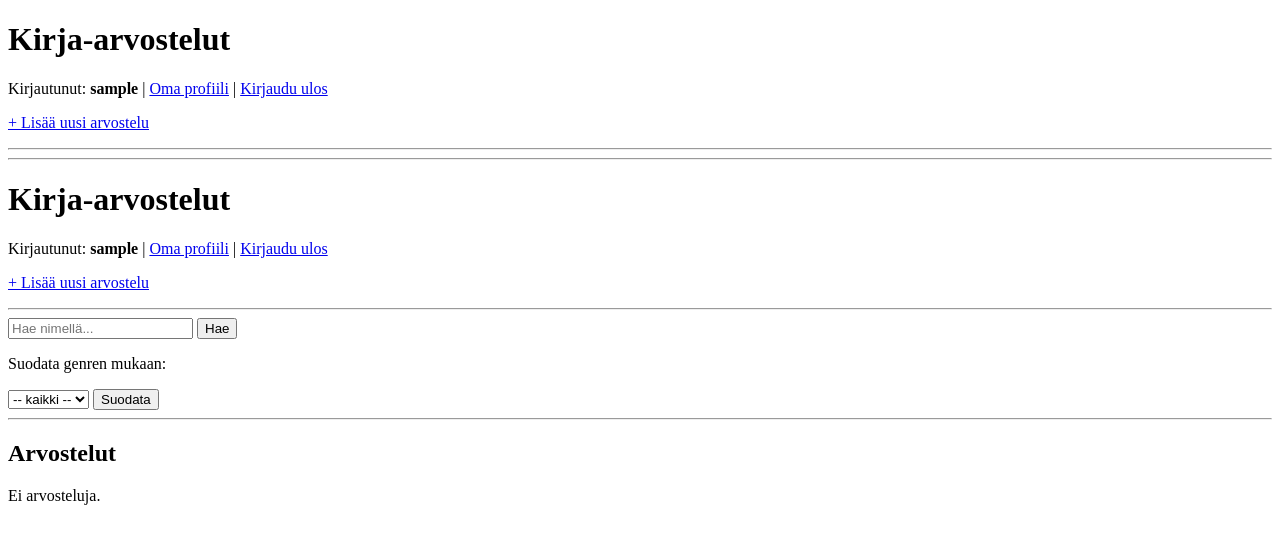
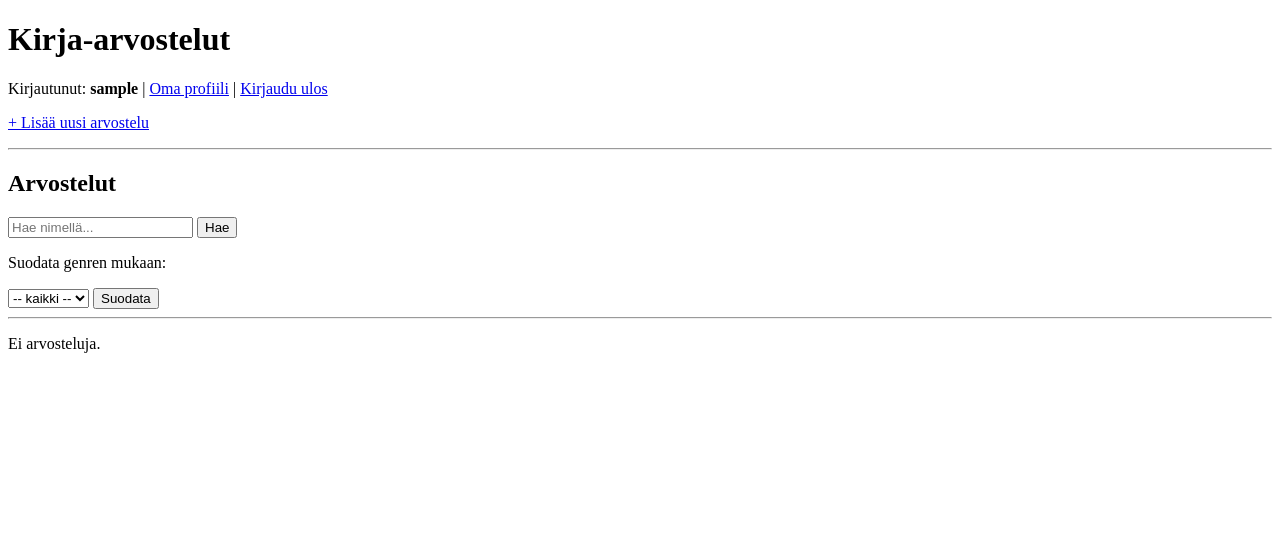
Before and after one commit to eelix-ok/kirja-arvostelu-sovellus, a Flask app: page / in a window 1280 px wide. Shown: the top 544 px of the page. Run offline with Flask 3, Linux system fonts and the light colour scheme; the visitor is signed in with stand-in values (Sample User, id 1); data comes from the database, SQL or seed files in the repository; data that the repository does not hold is empty.

Commit message:
Fixed a UI bug with the home page

```diff
--- a/templates/index.html
+++ b/templates/index.html
@@ -4,32 +4,7 @@
 
 {% block content %}
 
-<h1>Kirja-arvostelut</h1>
-
-{% for message in get_flashed_messages() %}
-  <p class="info">{{ message }}</p>
-{% endfor %}
-
-{% if session.username %}
-  <p>
-    Kirjautunut: <b>{{ session.username }}</b>
-    |
-    <a href="/user/{{ session.user_id }}">Oma profiili</a>
-    |
-    <a href="/logout">Kirjaudu ulos</a>
-  </p>
-{% else %}
-  <p>
-    <a href="/login">Kirjaudu sisään</a> |
-    <a href="/register">Luo tunnus</a>
-  </p>
-{% endif %}
-
-<p>
-  <a href="/new_review">+ Lisää uusi arvostelu</a>
-</p>
-
-<hr>
+<h2>Arvostelut</h2>
 
 <form method="get" action="/">
   <input type="text" name="search" placeholder="Hae nimellä...">
@@ -52,8 +27,6 @@
 </form>
 
 <hr>
-
-<h2>Arvostelut</h2>
 
 {% if reviews %}
 
--- a/templates/layout.html
+++ b/templates/layout.html
@@ -1,8 +1,6 @@
 <!DOCTYPE html>
 <html>
-
 <head>
-  <meta charset="utf-8">
   <title>{% block title %}Kirja-arvostelut{% endblock %}</title>
 </head>
 
@@ -29,8 +27,6 @@
   <a href="/new_review">+ Lisää uusi arvostelu</a>
 </p>
 
-  <hr>
-
 {% for message in get_flashed_messages() %}
   <p class="info">{{ message }}</p>
 {% endfor %}
```
Lines whose indentation alone changed are shown as unchanged.
